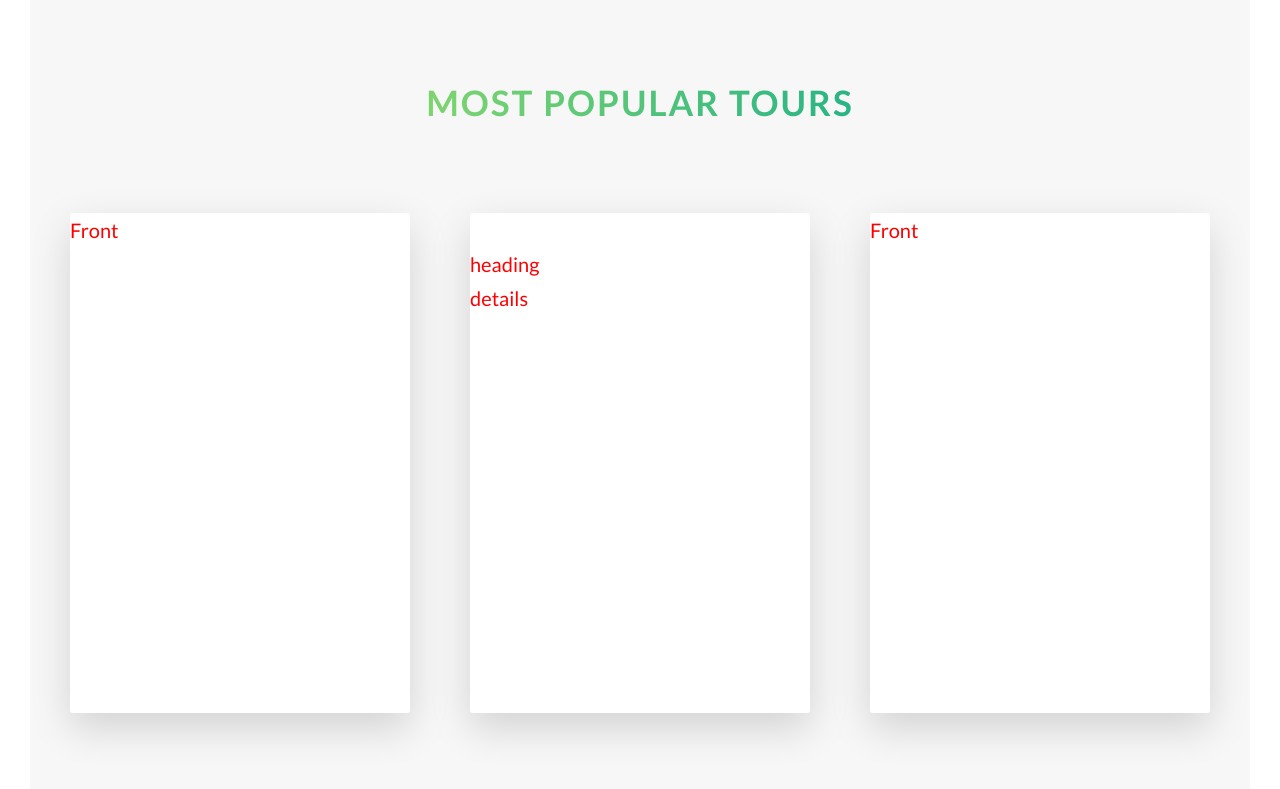
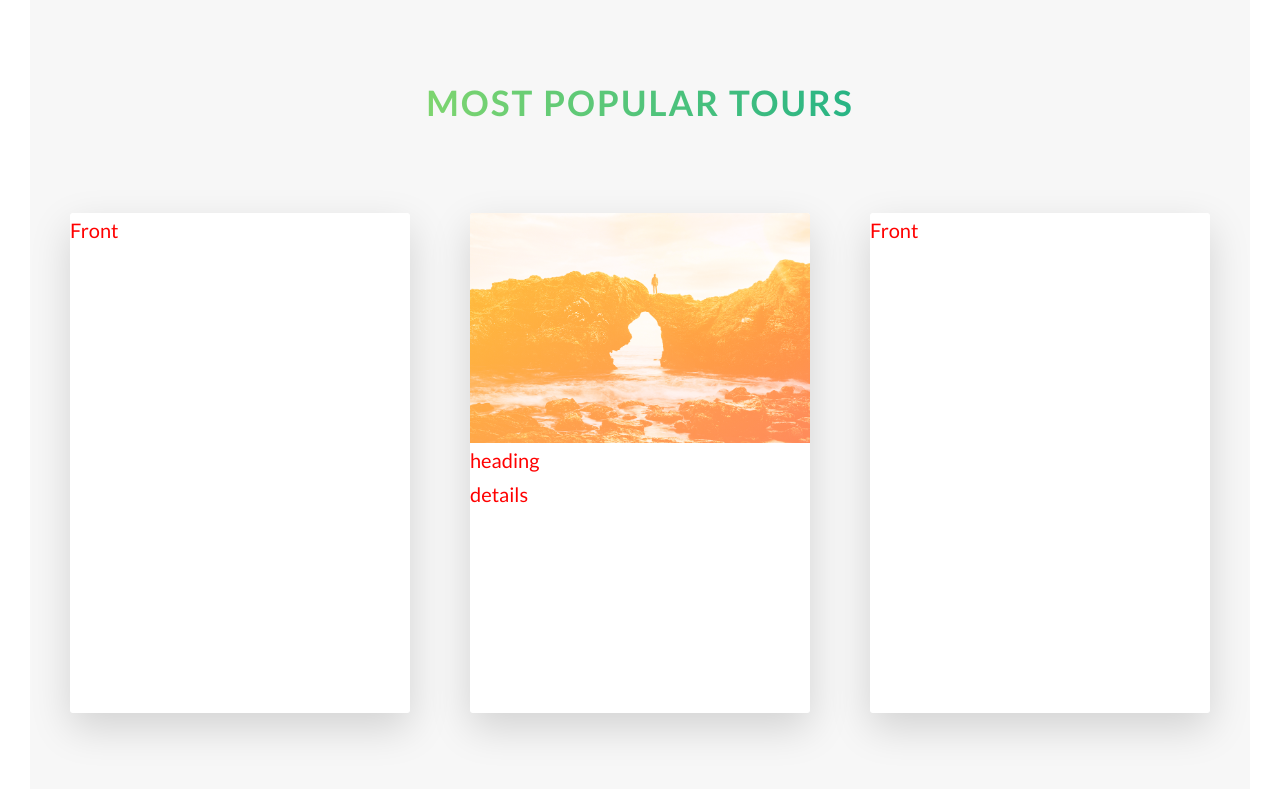
Before and after one commit to KE9SH1N/Natours, a website: page index.html in a window 1280 px wide. Shown: the part 2296-3085 px from the top of the page. Drawn offline with Linux system fonts and the light colour scheme.

Commit message:
added background image blend mode

```diff
--- a/index.html
+++ b/index.html
@@ -130,7 +130,9 @@
                     <div class="col-1-of-3">
                         <div class="card">
                             <div class="card__side card__side--front">
-                                <div class="card__picture card__picture-1">&nbsp;</div>
+                                <div class="card__picture card__picture-2">
+                                    &nbsp;
+                                </div>
                                 <div class="card__heading">heading</div>
                                 <div class="card__details">details</div>
                             </div>
--- a/sass/components/_card.scss
+++ b/sass/components/_card.scss
@@ -15,6 +15,7 @@
         width: 100%;
         backface-visibility: hidden;
         border-radius: 3px;
+        overflow: hidden;
         box-shadow: 0 1.5rem 4rem rgba($color-black, .15);
 
         &--front{
@@ -41,7 +42,22 @@
         transform: rotateY(0);
     }
 
+    //FRONT SIDE STYLING
     &__picture{
-
+        background-size: cover;
+        height: 23rem;
+        background-blend-mode: screen;
+        &-1{
+            background-image: linear-gradient(to right bottom, $color-secondary-light, $color-secondary-dark),
+             url(../../img/nat-5.jpg);
+        }
+        &-2{
+            background-image: linear-gradient(to right bottom, $color-secondary-light, $color-secondary-dark),
+            url(../../img/nat-5.jpg);
+        }
+        &-3{
+            background-image:linear-gradient(to right bottom, $color-secondary-light, $color-secondary-dark),
+             url(../../img/nat-5.jpg);
+        }
     }
 }
```
Also changed, not shown: css/style.css.
